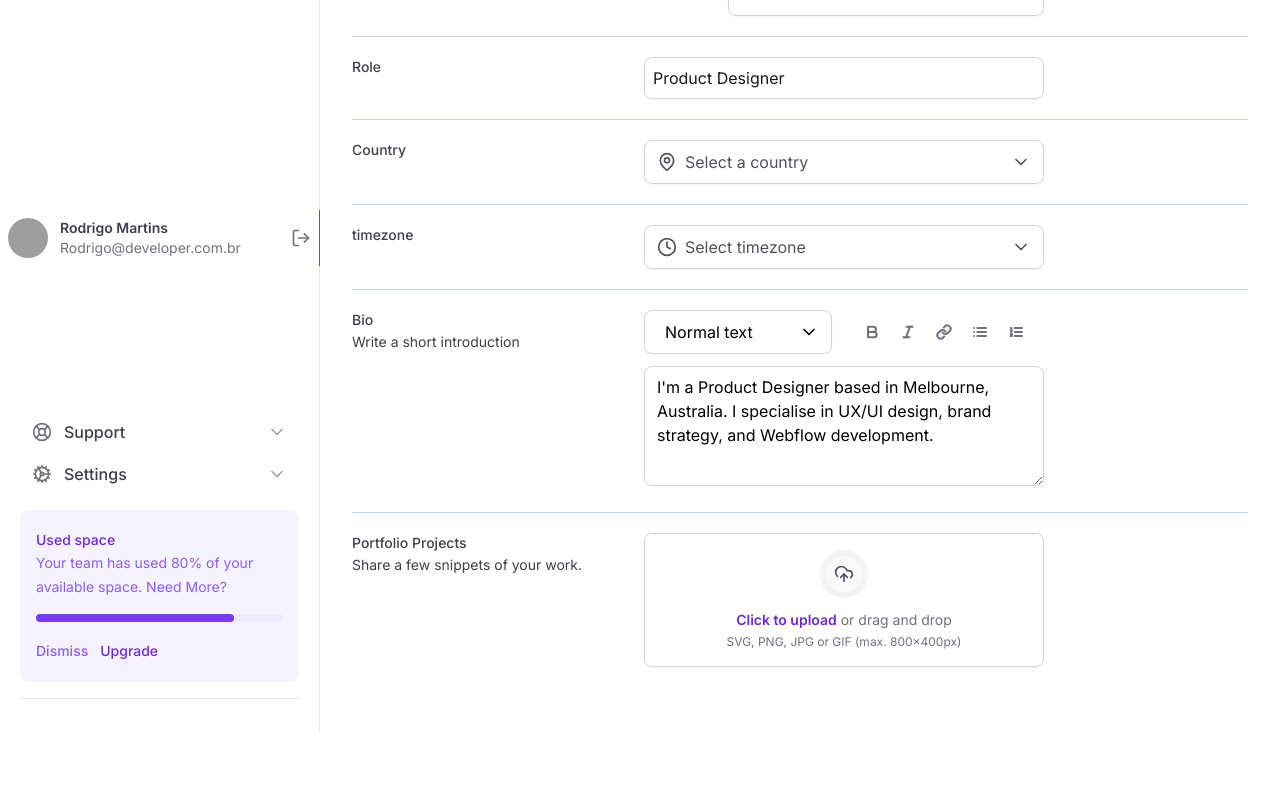
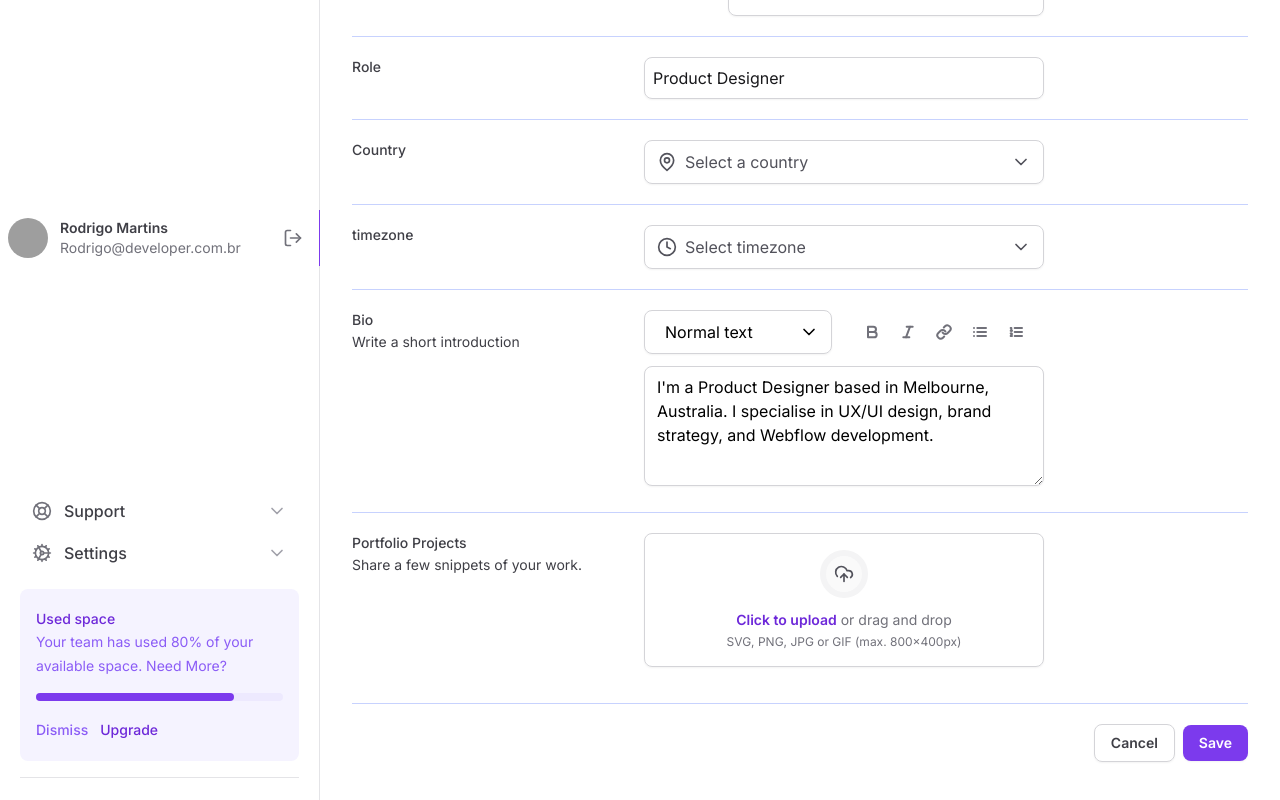
Before and after one commit to RoMartins/tailwind-next, a Next.js app: page / in a window 1280 px wide. Shown: the part 534-1334 px from the top of the page. Before the commit the page ends 1265 px from the top, so only its background shows below. Built offline with nearby package versions, Linux system fonts and the light colour scheme; grey boxes are pictures that could not be loaded.

Commit message:
feat: slot tailwind on fileItem

```diff
--- a/src/app/components/Button.tsx
+++ b/src/app/components/Button.tsx
@@ -1,7 +1,5 @@
 import { ComponentProps } from 'react'
 import { tv, VariantProps } from 'tailwind-variants'
-
-export type ButtonProps = ComponentProps<'button'>
 
 const button = tv({
   base: [
@@ -9,8 +7,22 @@
     'focus-visible:ring-2 focus-visible:ring-offset-2 focus-visible:ring-violet-500',
     'active: opaciti-80',
   ],
+
+  variants: {
+    variant: {
+      primary: 'bg-violet-600 text-white hover:bg-violet-700',
+      outline: 'border border-zinc-300 text-zinc-700 hover:bg-zinc-50',
+      ghost: 'rounded-md px-2 hover:bg-zinc-50 shadow-none ',
+    },
+  },
+
+  defaultVariants: {
+    variant: 'primary',
+  },
 })
 
-export function Button(props: ButtonProps) {
-  return <button {...props} className={button()} />
+export type ButtonProps = ComponentProps<'button'> & VariantProps<typeof button>
+
+export function Button({ variant, className, ...props }: ButtonProps) {
+  return <button {...props} className={button({ variant, className })} />
 }
--- /dev/null
+++ b/src/app/components/Form/FileInput/FileItem.tsx
@@ -0,0 +1,95 @@
+import { formatBytes } from '@/app/utils/formatBytes'
+import { Button } from '../../Button'
+import { CheckCircle2, Trash2, UploadCloud } from 'lucide-react'
+import { useFileInputContext } from './Root'
+import { VariantProps, tv } from 'tailwind-variants'
+
+const fileItem = tv({
+  slots: {
+    container: 'flex items-start gap-4 rounded-lg border border-zinc-200 p-4',
+    icon: 'rounded-full border-4 border-violet-100 bg-violet-200 p-2 text-violet-600',
+    deleteButton: '',
+  },
+
+  variants: {
+    state: {
+      progress: {
+        container: '',
+      },
+      error: {
+        container: ' bg-error-25 border-error-300',
+        icon: 'border-error-50 bg-error-100 text-error-600',
+        deleteButton: 'text-error-700 hover:text-error-700',
+      },
+      complete: {
+        container: 'border-violet-500',
+      },
+    },
+  },
+})
+interface FileItemProps extends VariantProps<typeof fileItem> {
+  name: string
+  size: number
+  file: File
+}
+
+export function FileItem({ name, size, file, state }: FileItemProps) {
+  const { removeFile } = useFileInputContext()
+  const { container, icon, deleteButton } = fileItem({ state })
+
+  return (
+    <div key={name} className={container()}>
+      <div className={icon()}>
+        <UploadCloud className="h-4 w-4" />
+      </div>
+      {state === 'error' ? (
+        <div className="flex flex-1 flex-col items-start gap-1">
+          <div className="flex flex-col items-start">
+            <span className="text-error-700 text-sm font-medium">
+              Uplload failed, please try again.
+            </span>
+            <span className="text-error-600 text-sm">{name}</span>
+          </div>
+          <button
+            type="button"
+            className="text-sm font-semibold text-red-700 hover:text-red-900"
+          >
+            Try again
+          </button>
+        </div>
+      ) : (
+        <div className="flex flex-1 flex-col items-start gap-1">
+          <div className="flex flex-col items-start">
+            <span className="text-sm font-medium text-zinc-700">{name}</span>
+            <span className="text-sm text-zinc-500">{formatBytes(size)}</span>
+          </div>
+
+          <div className="flex w-full items-center gap-3">
+            <div className="h-2 flex-1 rounded-full bg-zinc-100">
+              <div
+                className="h-2  rounded-full bg-violet-600"
+                style={{ width: state === 'complete' ? '100%' : '80%' }}
+              />
+            </div>
+            <div className="text-sm">
+              {state === 'complete' ? '100%' : '80%'}
+            </div>
+          </div>
+        </div>
+      )}
+
+      {state === 'complete' ? (
+        <CheckCircle2 className="h-5 w-5 fill-violet-600 text-white" />
+      ) : (
+        <Button
+          variant="ghost"
+          type="button"
+          className={deleteButton()}
+          onClick={() => removeFile(file)}
+        >
+          <Trash2 className="h-5 w-5" />
+        </Button>
+      )}
+    </div>
+  )
+}
--- a/src/app/components/Form/FileInput/FileList.tsx
+++ b/src/app/components/Form/FileInput/FileList.tsx
@@ -1,51 +1,28 @@
 'use client'
 
-import { Trash2, UploadCloud } from 'lucide-react'
 import { useFileInputContext } from './Root'
-import { formatBytes } from '@/app/utils/formatBytes'
 import { useAutoAnimate } from '@formkit/auto-animate/react'
+import { FileItem } from './FileItem'
 
 export function FileList() {
   const { files, removeFile } = useFileInputContext()
   const [parent] = useAutoAnimate()
 
+  function handleRemoveFileItem(file: File) {
+    removeFile(file)
+  }
+
   return (
-    <div ref={parent} className="mt-4 space-y-3">
+    <div ref={parent} className="mt-4 space-y-3 ">
       {files.map((file) => {
         return (
-          <div
+          <FileItem
+            file={file}
+            name={file.name}
+            size={file.size}
             key={file.name}
-            className="flex items-start gap-4 rounded-lg border border-zinc-200 p-4 "
-          >
-            <div className="rounded-full border-4 border-violet-100 bg-violet-200 p-2 text-violet-600">
-              <UploadCloud className="h-4 w-4" />
-            </div>
-            <div className="flex flex-1 flex-col items-start gap-1">
-              <div className="flex flex-col items-start">
-                <span className="text-sm font-medium text-zinc-700">
-                  {file.name}
-                </span>
-                <span className="text-sm text-zinc-500">
-                  {formatBytes(file.size)}
-                </span>
-              </div>
-
-              <div className="flex w-full items-center gap-3">
-                <div className="h-2 flex-1 rounded-full bg-zinc-100">
-                  <div className="h-2 w-4/5 rounded-full bg-violet-600" />
-                </div>
-                <div className="text-sm">80%</div>
-              </div>
-            </div>
-
-            <button
-              type="button"
-              onClick={() => removeFile(file)}
-              className="ml-auto"
-            >
-              <Trash2 className="h-5 w-5 text-zinc-500" />
-            </button>
-          </div>
+            state="error"
+          />
         )
       })}
     </div>
--- a/src/app/components/Sidebar/Profile.tsx
+++ b/src/app/components/Sidebar/Profile.tsx
@@ -1,4 +1,5 @@
 import { LogOut } from 'lucide-react'
+import { Button } from '../Button'
 
 export function Profile() {
   return (
@@ -20,9 +21,9 @@
         </span>
       </div>
 
-      <button type="button" className="ml-auto">
+      <Button variant="ghost" type="button" className="ml-auto">
         <LogOut className="h-5 w-5 text-zinc-500" />
-      </button>
+      </Button>
     </div>
   )
 }
--- a/src/app/page.tsx
+++ b/src/app/page.tsx
@@ -25,13 +25,12 @@
             </span>
           </div>
           <div className="flex items-center gap-2">
-            <button
-              type="button"
-              className="rounded-lg border border-zinc-300 px-4 py-2 text-sm font-semibold text-zinc-700 shadow-sm hover:bg-zinc-50"
-            >
+            <Button variant="outline" type="button">
               Cancel
-            </button>
-            <Button type="submit">Save</Button>
+            </Button>
+            <Button variant="primary" type="submit">
+              Save
+            </Button>
           </div>
         </div>
 
@@ -130,43 +129,48 @@
                 </Select>
 
                 <div className="flex items-center gap-1">
-                  <button
+                  <Button
+                    variant="ghost"
                     type="button"
                     className="rounded-md p-2 hover:bg-zinc-50"
                   >
                     <Bold className="h-4 w-4 text-zinc-500" strokeWidth={3} />
-                  </button>
+                  </Button>
 
-                  <button
+                  <Button
+                    variant="ghost"
                     type="button"
                     className="rounded-md p-2 hover:bg-zinc-50"
                   >
                     <Italic className="h-4 w-4 text-zinc-500" strokeWidth={3} />
-                  </button>
+                  </Button>
 
-                  <button
+                  <Button
                     type="button"
+                    variant="ghost"
                     className="rounded-md p-2 hover:bg-zinc-50"
                   >
                     <Link className="h-4 w-4 text-zinc-500" strokeWidth={3} />
-                  </button>
+                  </Button>
 
-                  <button
+                  <Button
                     type="button"
+                    variant="ghost"
                     className="rounded-md p-2 hover:bg-zinc-50"
                   >
                     <List className="h-4 w-4 text-zinc-500" strokeWidth={3} />
-                  </button>
+                  </Button>
 
-                  <button
+                  <Button
                     type="button"
+                    variant="ghost"
                     className="rounded-md p-2 hover:bg-zinc-50"
                   >
                     <ListOrdered
                       className="h-4 w-4 text-zinc-500"
                       strokeWidth={3}
                     />
-                  </button>
+                  </Button>
                 </div>
               </div>
               <Textarea
@@ -190,6 +194,15 @@
               <FileInput.Control multiple />
             </FileInput.Root>
           </div>
+
+          <div className="flex items-center justify-end gap-2 pt-5">
+            <Button variant="outline" type="button">
+              Cancel
+            </Button>
+            <Button variant="primary" type="submit">
+              Save
+            </Button>
+          </div>
         </form>
       </div>
     </>
--- a/tailwind.config.js
+++ b/tailwind.config.js
@@ -9,6 +9,21 @@
       },
       borderWidth: {
         6: '6px',
+      },
+      colors: {
+        error: {
+          25: '#FFFBFA',
+          50: '#FEF3F2',
+          100: '#FEE4E2',
+          200: '#FECDCA',
+          300: '#FDA29B',
+          400: '#F97066',
+          500: '#F04438',
+          600: '#D92D20',
+          700: '#B42318',
+          800: '#912018',
+          900: '#7A271A',
+        },
       },
     },
     animation: {
```
